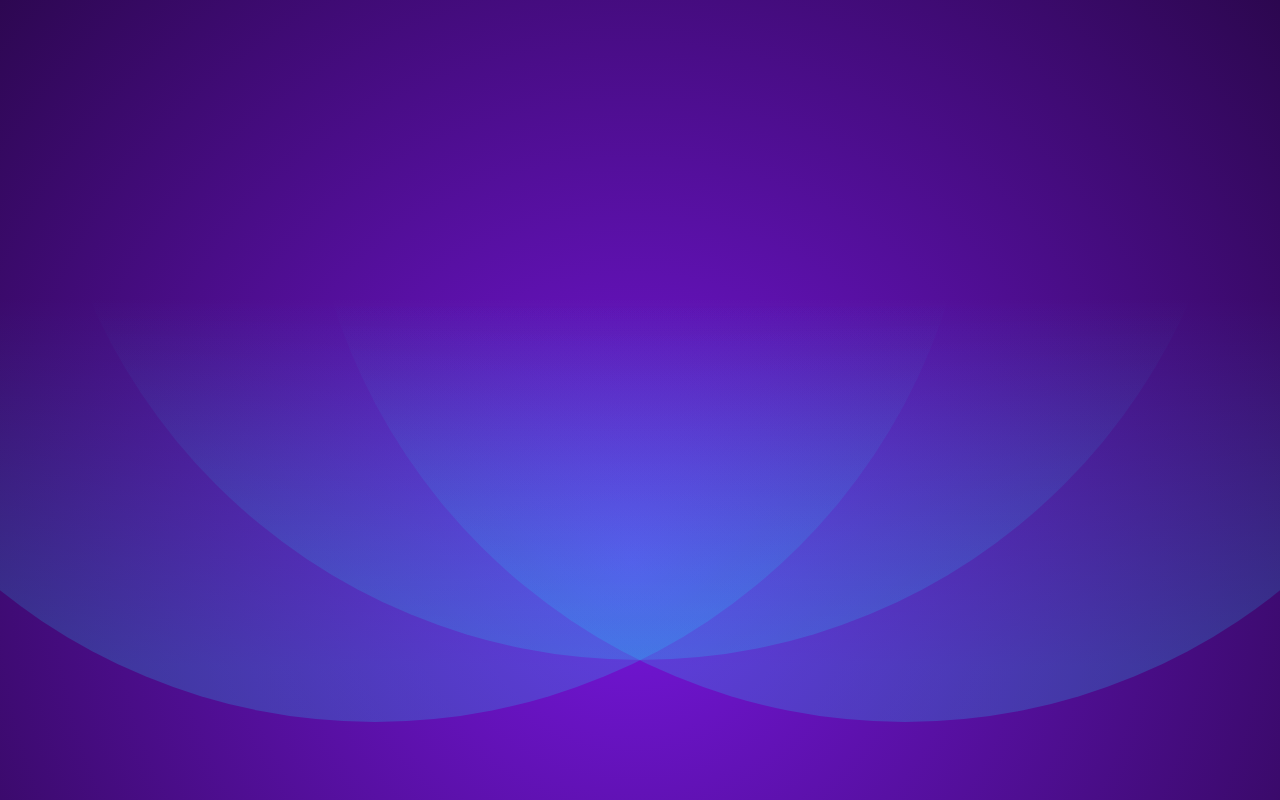
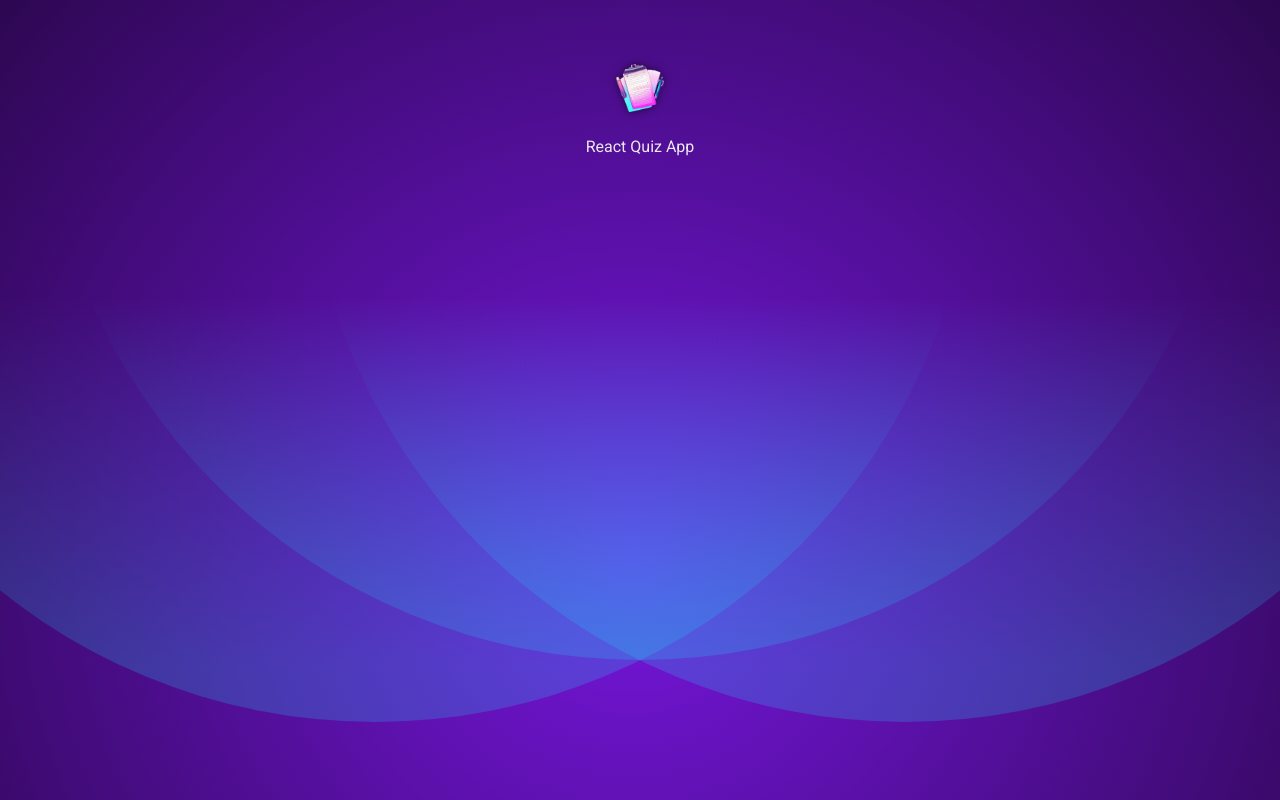
Before and after one commit to alingm01/QuizAppReact, a React (Vite) app: page / in a window 1280 px wide. Built offline with nearby package versions, Linux system fonts and the light colour scheme.

Commit message:
added Header component

```diff
--- a/src/App.jsx
+++ b/src/App.jsx
@@ -1,3 +1,9 @@
-function App() {}
+import Header from "./components/Header";
+
+function App() {
+  return (
+    <Header />
+  )
+}
 
 export default App;
--- /dev/null
+++ b/src/components/Header.jsx
@@ -0,0 +1,10 @@
+import imageLogo from '../assets/quiz-logo.png'
+
+export default function Header() {
+  return (
+    <header>
+      <img src={imageLogo} alt='quiz image logo'/>
+      <p>React Quiz App</p>
+    </header>
+  )
+}
```
